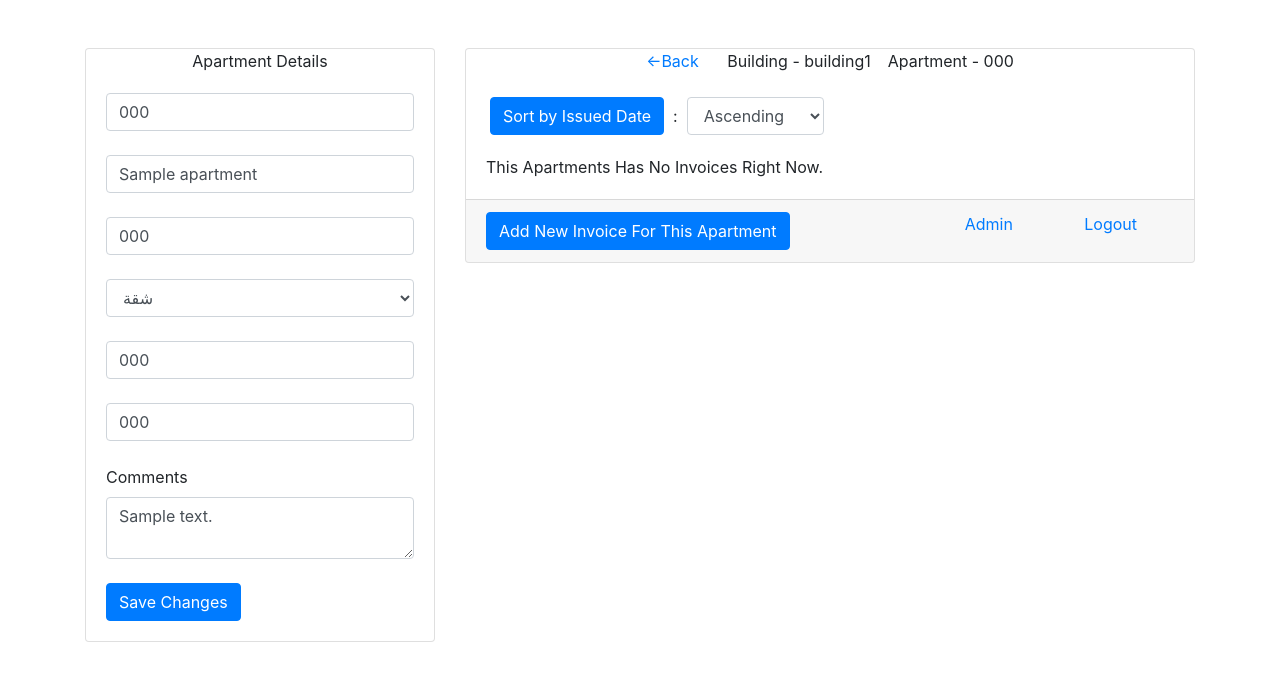
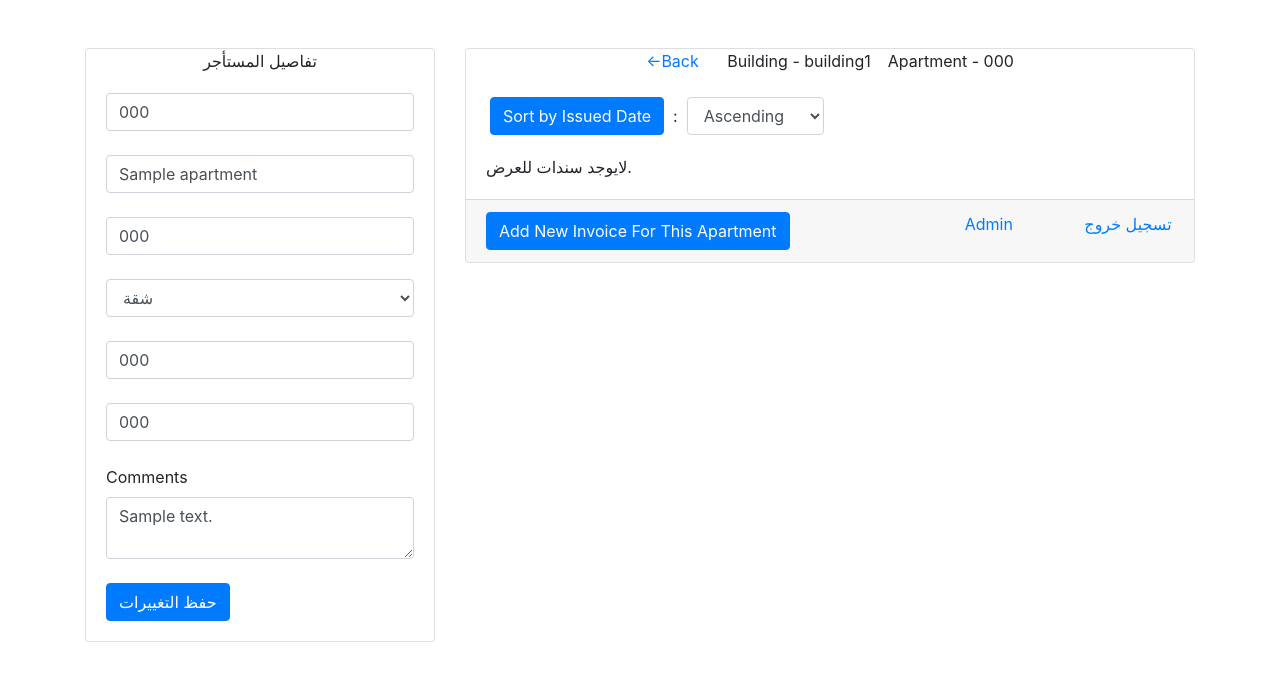
Before and after one commit to OneAbdullah/PropertyManagement, a Django app: page /invoices/1 in a window 1280 px wide. Shown: the top 681 px of the page. Run offline with Django 3.2, Linux system fonts and the light colour scheme; a user stored in the database is signed in; data comes from the database, SQL or seed files in the repository; tables that the repository leaves empty hold one stand-in row (values such as "Sample post"); some libraries are stand-ins or nearby versions.

Commit message:
Add files via upload

```diff
--- a/app/views.py
+++ b/app/views.py
@@ -253,7 +253,7 @@ def print_invoice(request,id):
             p.drawString(80, 447.5, "{}".format(obj[0].transfer_date.strftime("%d-%m-%Y")))
             p.drawString(225, 447.5, get_display(arabic_reshaper.reshape(obj[0].bank_of_transfer)))
 
-        p.drawString(360, 418, "{}".format(obj[0].apartment.type_of))
+        p.drawString(360, 418, "{}".format(get_display(arabic_reshaper.reshape(obj[0].apartment.type_of))))
 
         p.drawString(295, 418, "{}".format(obj[0].apartment.aprt_number))
 
--- a/templates/apartments_invoice.html
+++ b/templates/apartments_invoice.html
@@ -18,7 +18,7 @@
                     <div class="col-lg-4">
                         <div class="card">
                             <div class="card-head text-center">
-                                Apartment Details
+                                تفاصيل المستأجر
                             </div>
                             <div class="card-body">
                                 {% if message %}
@@ -41,7 +41,7 @@
                                     <label>Comments</label>
                                     <textarea class="form-control" required name="note">{{aobj.note}} </textarea><br>
                                     <button class="btn btn-primary text-center" type="submit">
-                                        Save Changes
+                                        حفظ التغييرات
                                     </button>
                                 </form>
                             </div>
@@ -91,7 +91,7 @@
                                         {% endfor %}
                                     </table>
                                 {% else %}
-                                    <a>This Apartments Has No Invoices Right Now.</a>
+                                    <a>لايوجد سندات للعرض.</a>
                                 {% endif %}
                             </div>
                             <div class="card-footer">
@@ -110,7 +110,7 @@
                                     {% endif %}
                                     <div class="col-lg-2">
                                         <a href="{% url 'logout' %}">
-                                            Logout
+                                            تسجيل خروج
                                         </a>
                                     </div>
                                 </div>
--- a/templates/owners_invoice.html
+++ b/templates/owners_invoice.html
@@ -38,7 +38,7 @@
                     <div class="col-lg-10">
                         <div class="card">
                             <div class="card-head text-center">
-                                <a href="{% url 'home' %}"><-Back</a>&ensp;&ensp;&ensp; Add New Building
+                                <a href="{% url 'home' %}"><-Back</a>&ensp;&ensp;&ensp; اضافة مبنى جديد
 
                                 <form method="post" id="sort-form">{% csrf_token %}</form>
                                 <div class="form-inline">
@@ -76,14 +76,14 @@
                                                 <td>{{i.today_date | date:'d-m-y'}}</td>
                                                 <td>{{i.id}}</td>
                                                 <td>{{i.amount}}</td>
-                                                <td><a href="{% url 'print-invoice' i.id %}" target="_blank">Print</a>&ensp; {% if request.user.is_superuser %}
+                                                <td><a href="{% url 'print-invoice' i.id %}" target="_blank">طباعة</a>&ensp; {% if request.user.is_superuser %}
                                                     <a href="{% url 'delete-invoice' i.id %}" title="Delete"><span class="fa text-danger fa-lg fa-remove"></span></a>
                                                 {% endif %}</td>
                                             </tr>
                                         {% endfor %}
                                     </table>
                                 {% else %}
-                                    <a>This Owner Has No Invoices Right Now.</a>
+                                    <a>لايوجد سندات مكتوبة</a>
                                 {% endif %}
                             </div>
                             <div class="card-footer">
```
